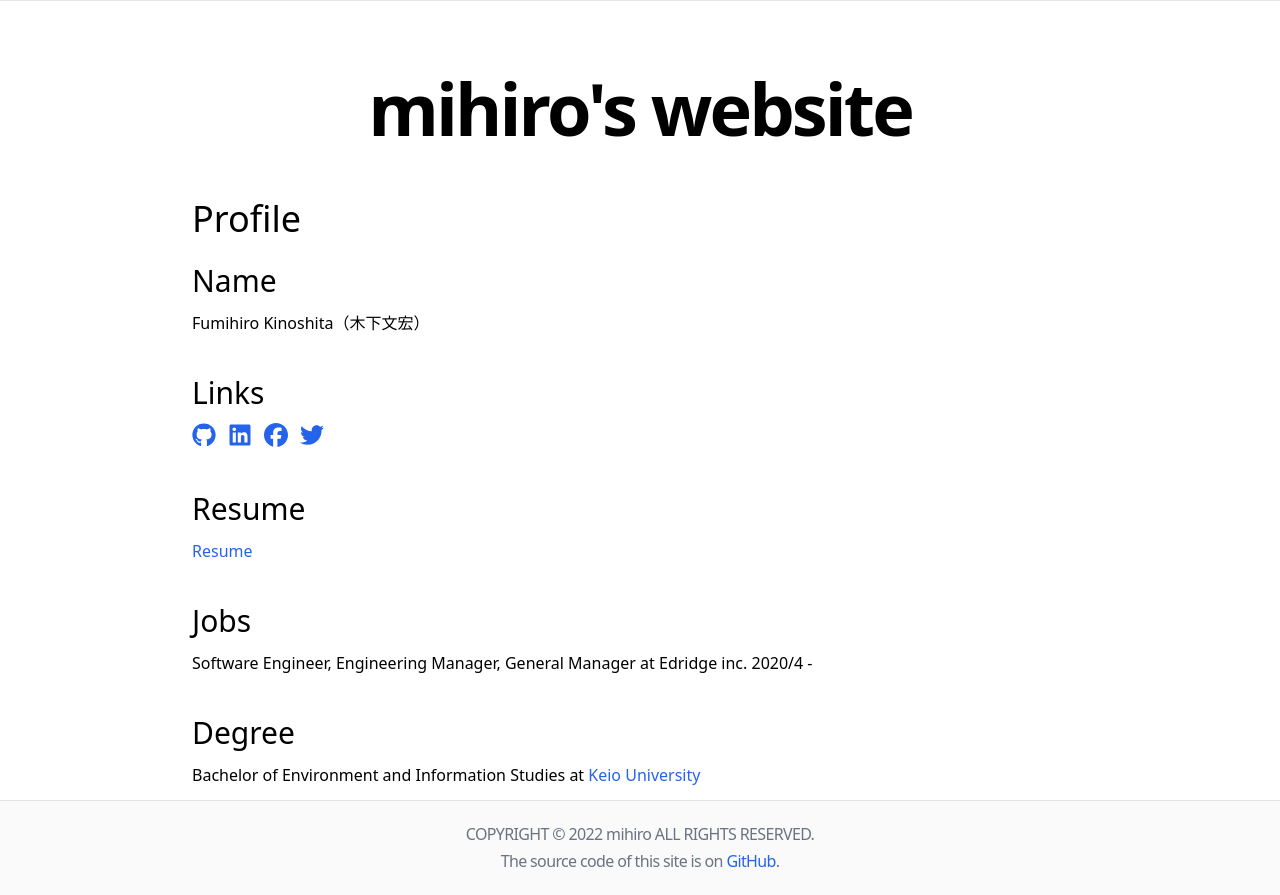
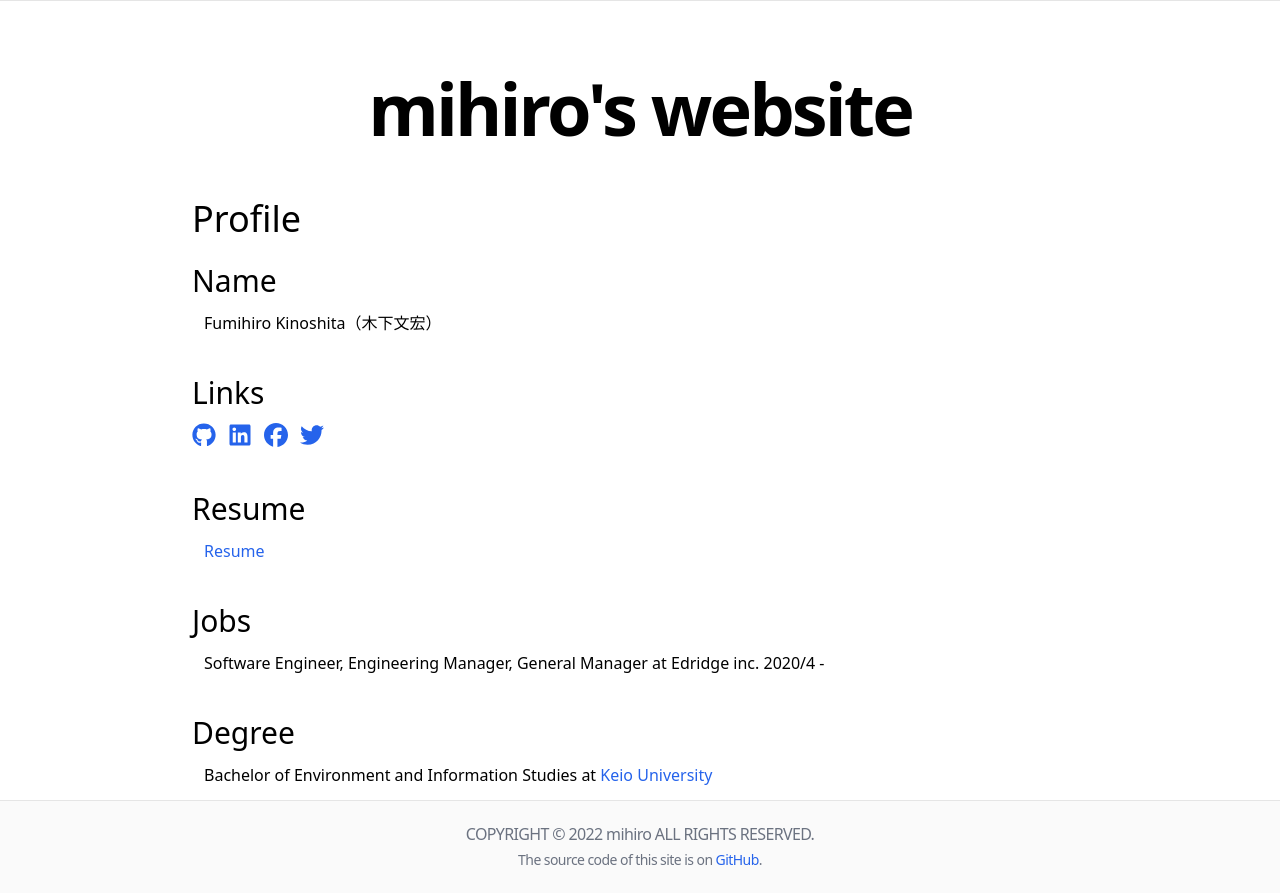
Before and after one commit to mihiron/mihiron.github.io, a Next.js app: page / in a window 1280 px wide. Built offline with nearby package versions, Linux system fonts and the light colour scheme.

Commit message:
Fix layout

```diff
--- a/components/footer.tsx
+++ b/components/footer.tsx
@@ -5,10 +5,10 @@ const Footer = () => {
     <footer className="bg-neutral-50 border-t border-neutral-200">
       <Container>
         <div className="max-w-4xl mx-auto py-6 items-center">
-          <h3 className="text-l tracking-tighter leading-tight text-center text-gray-500 mb-2">
+          <h3 className="text-base tracking-tighter leading-tight text-center text-gray-500 mb-2">
             COPYRIGHT © 2022 mihiro ALL RIGHTS RESERVED.
           </h3>
-          <div className="text-m tracking-tighter leading-tight text-center text-gray-500">
+          <div className="text-sm tracking-tighter leading-tight text-center text-gray-500">
             The source code of this site is on&nbsp;
             <a
               href='https://github.com/mihiron'
--- a/components/hero-post.tsx
+++ b/components/hero-post.tsx
@@ -20,7 +20,7 @@ const HeroPost = ({
         <h4 className='mb-3 text-3xl'>
           Name
         </h4>
-        <p className='mb-10'>
+        <p className='mb-10 ml-3'>
           Fumihiro Kinoshita（木下文宏）
         </p>
         <h4 className='mb-3 text-3xl'>
@@ -83,7 +83,7 @@ const HeroPost = ({
         <h4 className="mb-3 text-3xl">
           Resume
         </h4>
-        <p className='mb-10'>
+        <p className='mb-10 ml-3'>
           <Link as={`/posts/${slug}`} href="/posts/[slug]">
             <a className="hover:underline text-blue-600 hover:text-blue-800">{title}</a>
           </Link>
@@ -91,13 +91,13 @@ const HeroPost = ({
         <h4 className="mb-3 text-3xl">
           Jobs
         </h4>
-        <p className='mb-10'>
+        <p className='mb-10 ml-3'>
           Software Engineer, Engineering Manager, General Manager at Edridge inc. 2020/4 -
         </p>
         <h4 className="mb-3 text-3xl">
           Degree
         </h4>
-        <p className='mb-10'>
+        <p className='mb-10 ml-3'>
           Bachelor of Environment and Information Studies at&nbsp;
           <a
             href="https://www.keio.ac.jp/en/"
```
